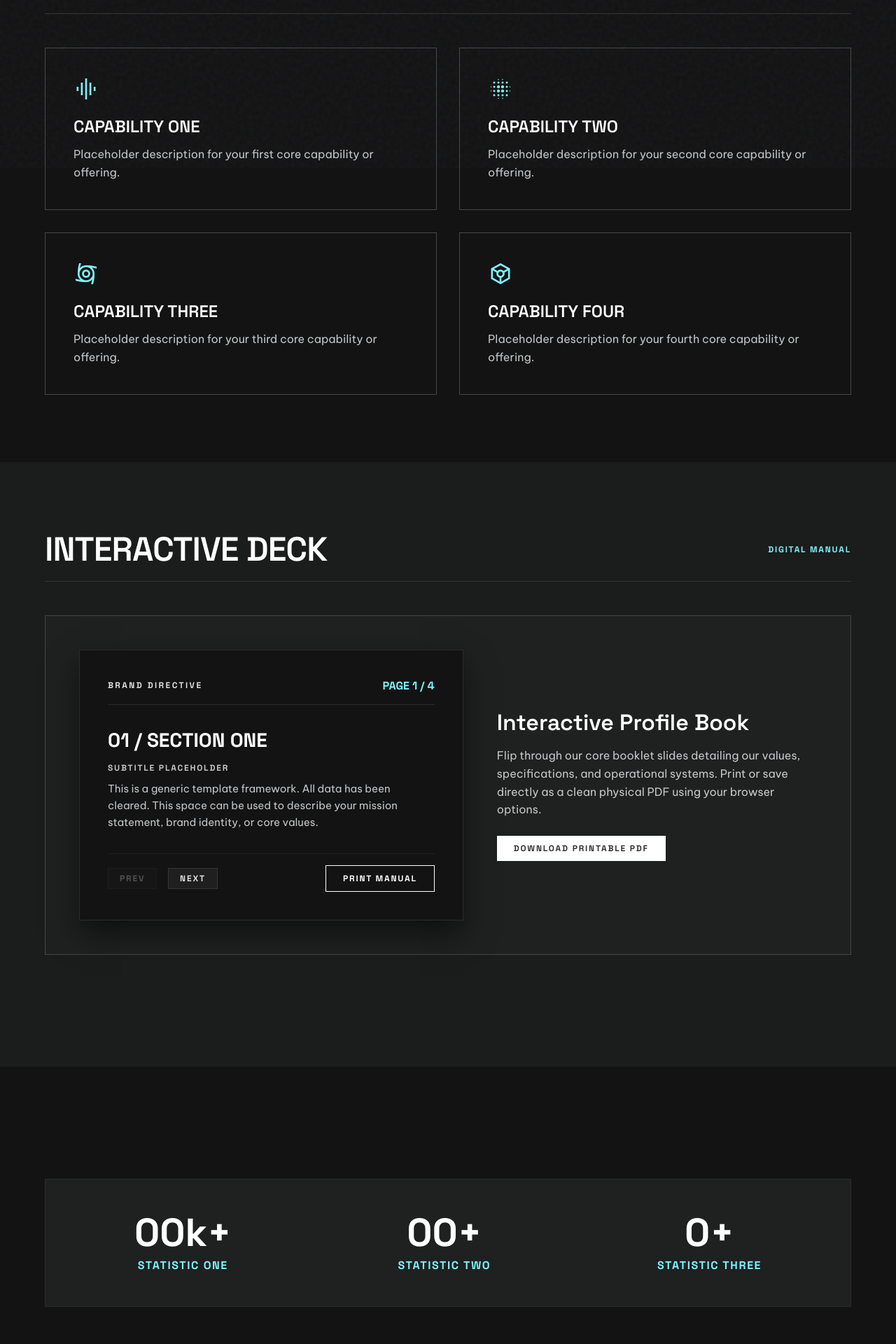
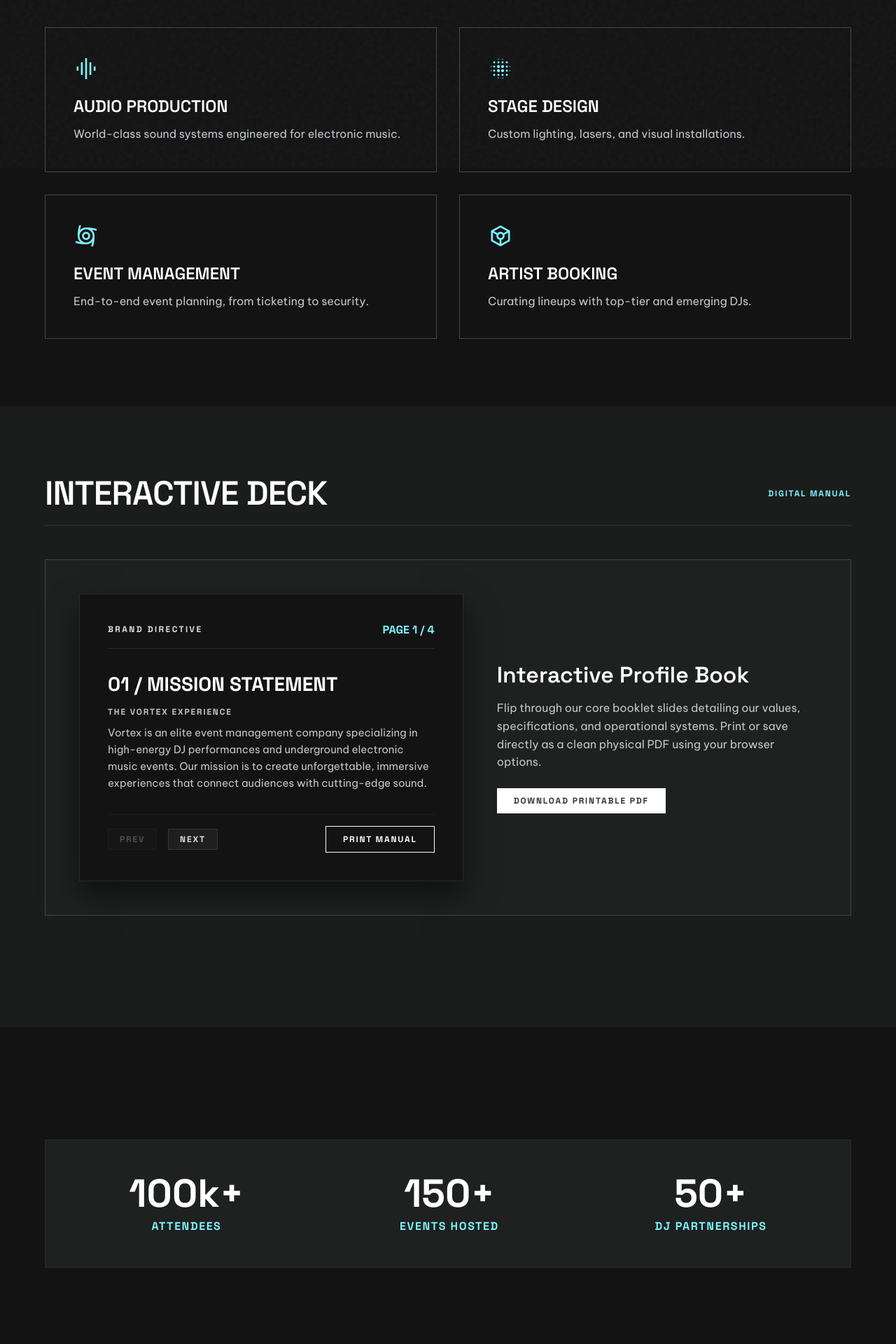
Before and after one commit to romeoantony/vortex, a React (Vite) app: page /brochure in a window 1280 px wide. Shown: the part 560-2480 px from the top of the page at 70% size. Built offline with nearby package versions, Linux system fonts and the light colour scheme.

Commit message:
Add DJ Leo and fill brochure page with Vortex branding

```diff
--- a/src/data/artists.json
+++ b/src/data/artists.json
@@ -10,5 +10,17 @@
     "listeners": "10000",
     "followers": "5000",
     "id": "gatix"
+  },
+  {
+    "name": "Leo",
+    "genres": [
+      "House",
+      "Trance"
+    ],
+    "bio": "Bringing the energy to the dance floor.",
+    "image": "/assets/images/leo.png",
+    "listeners": "8000",
+    "followers": "3000",
+    "id": "leo"
   }
 ]
--- a/src/pages/BrochurePage.jsx
+++ b/src/pages/BrochurePage.jsx
@@ -2,24 +2,24 @@ import { useState, useEffect } from 'react'
 
 const brochurePages = [
   {
-    title: "01 / SECTION ONE",
-    subtitle: "SUBTITLE PLACEHOLDER",
-    content: "This is a generic template framework. All data has been cleared. This space can be used to describe your mission statement, brand identity, or core values."
+    title: "01 / MISSION STATEMENT",
+    subtitle: "THE VORTEX EXPERIENCE",
+    content: "Vortex is an elite event management company specializing in high-energy DJ performances and underground electronic music events. Our mission is to create unforgettable, immersive experiences that connect audiences with cutting-edge sound."
   },
   {
-    title: "02 / SECTION TWO",
-    subtitle: "SUBTITLE PLACEHOLDER",
-    content: "Secondary section content goes here. You can detail your audio production specifications, venue partnerships, or technical rider information."
+    title: "02 / AUDIO & VISUALS",
+    subtitle: "SENSORY OVERLOAD",
+    content: "We provide industry-leading audio production and state-of-the-art visual installations. From custom DJ booth designs to massive laser and lighting rigs, we engineer environments that amplify the energy of the music."
   },
   {
-    title: "03 / SECTION THREE",
-    subtitle: "SUBTITLE PLACEHOLDER",
-    content: "Tertiary section content. Use this to highlight featured artists, past events, or community initiatives."
+    title: "03 / ARTIST ROSTER",
+    subtitle: "CURATING TALENT",
+    content: "We partner with top-tier electronic music producers and underground DJs to curate lineups that push boundaries. Our booking team ensures the perfect sonic journey from the opening set to the final drop."
   },
   {
-    title: "04 / SECTION FOUR",
-    subtitle: "SUBTITLE PLACEHOLDER",
-    content: "Final section content. Describe partnership opportunities, sponsorship tiers, or contact information."
+    title: "04 / PARTNERSHIPS",
+    subtitle: "JOIN THE MOVEMENT",
+    content: "We are always looking to collaborate with venues, sponsors, and record labels. Reach out to our team to discuss booking inquiries, brand integrations, or co-hosting an upcoming Vortex event."
   }
 ]
 
@@ -57,7 +57,7 @@ export default function BrochurePage() {
             Brand <span className="accent">Brochure</span>
           </h1>
           <p className="brochure-hero__subtitle body-lg">
-            Template subtitle placeholder. Replace this text with your organization's primary offering, mission statement, or core focus areas.
+            Immersive DJ Events. State-of-the-art production. Unforgettable nights.
           </p>
         </div>
       </section>
@@ -72,10 +72,10 @@ export default function BrochurePage() {
 
           <div className="capabilities-grid">
             {[
-              { icon: 'graphic_eq', title: 'Capability One', desc: 'Placeholder description for your first core capability or offering.' },
-              { icon: 'blur_on', title: 'Capability Two', desc: 'Placeholder description for your second core capability or offering.' },
-              { icon: 'cyclone', title: 'Capability Three', desc: 'Placeholder description for your third core capability or offering.' },
-              { icon: 'token', title: 'Capability Four', desc: 'Placeholder description for your fourth core capability or offering.' },
+              { icon: 'graphic_eq', title: 'Audio Production', desc: 'World-class sound systems engineered for electronic music.' },
+              { icon: 'blur_on', title: 'Stage Design', desc: 'Custom lighting, lasers, and visual installations.' },
+              { icon: 'cyclone', title: 'Event Management', desc: 'End-to-end event planning, from ticketing to security.' },
+              { icon: 'token', title: 'Artist Booking', desc: 'Curating lineups with top-tier and emerging DJs.' },
             ].map((cap, i) => (
               <div className="capability-card" key={i}>
                 <span className="material-symbols-outlined capability-card__icon">{cap.icon}</span>
@@ -151,16 +151,16 @@ export default function BrochurePage() {
         <div className="container">
           <div className="brochure-stats">
             <div>
-              <div className="brochure-stat__value">00k+</div>
-              <div className="brochure-stat__label">Statistic One</div>
+              <div className="brochure-stat__value">100k+</div>
+              <div className="brochure-stat__label">Attendees</div>
             </div>
             <div>
-              <div className="brochure-stat__value">00+</div>
-              <div className="brochure-stat__label">Statistic Two</div>
+              <div className="brochure-stat__value">150+</div>
+              <div className="brochure-stat__label">Events Hosted</div>
             </div>
             <div>
-              <div className="brochure-stat__value">0+</div>
-              <div className="brochure-stat__label">Statistic Three</div>
+              <div className="brochure-stat__value">50+</div>
+              <div className="brochure-stat__label">DJ Partnerships</div>
             </div>
           </div>
         </div>
```
Also changed, not shown: public/assets/images/leo.png (added).
